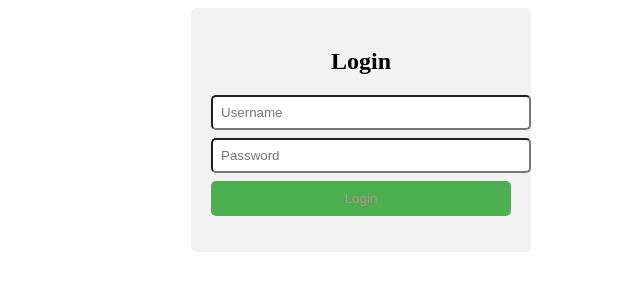
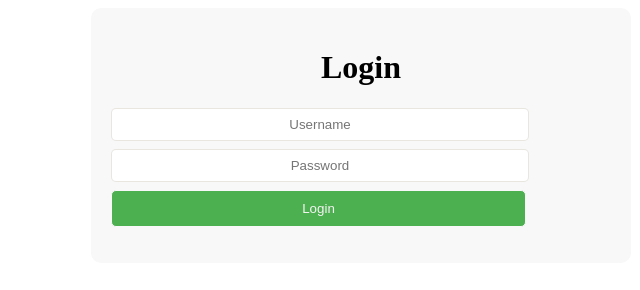
Before and after one commit to SamikshaKabra/SIMTASK, a plain HTML site: page Task 2/index.html in a window 1280 px wide. Shown: the whole page, without its empty margins (279-919 px from the left). Drawn offline with Linux system fonts and the light colour scheme.

Commit message:
Updated file

```diff
--- a/background generator/style.css
+++ b/Task 1/style.css
@@ -3,10 +3,9 @@ body {
     flex-direction: column;
     align-items: center;
     justify-content: center;
-    height: 100vh;
     margin: 0;
     font-family: Arial, sans-serif;
-    background: linear-gradient(to right, #ff0000, #0000ff);
+
   }
 
   h1 {
@@ -16,10 +15,3 @@ body {
   input[type="color"] {
     margin: 10px;
   }
-
-  #gradient {
-    width: 300px;
-    height: 200px;
-    border-radius: 5px;
-    margin-top: 20px;
-  }
--- a/login authenticator/index.html
+++ b/Task 2/index.html
@@ -6,7 +6,7 @@
 </head>
 <body>
   <div class="container">
-    <h2>Login</h2>
+    <h1>Login</h1>
     <form id="login-form">
       <input type="text" id="username" placeholder="Username" required>
       <input type="password" id="password" placeholder="Password" required>
--- a/login authenticator/script.js
+++ b/Task 2/script.js
@@ -6,9 +6,8 @@ document.getElementById("login-form").addEventListener("submit", function(event)
 
 
     if (username === "admin" && password === "password") {
-
-      window.location.href = "dashboard.html";
+      alert('login successful!');
     } else {
-      document.getElementById("error-message").textContent = "Invalid username or password.";
+      alert('Invalid username or password. Please try again');
     }
   });
--- a/login authenticator/style.css
+++ b/Task 2/style.css
@@ -1,32 +1,34 @@
 .container {
-    width: 300px;
-    margin: 0 auto;
+    width: 500px;
+    margin: auto;
     padding: 20px;
-    background-color: #f2f2f2;
-    border-radius: 5px;
+    background-color: #f8f8f8;
+    border-radius: 10px;
   }
 
-  h2 {
+  h1 {
     text-align: center;
   }
 
   input[type="text"],
   input[type="password"] {
-    width: 100%;
+    width: 80%;
     padding: 8px;
     margin-bottom: 8px;
-    border: 1px solid #4b3702202;
-    border-radius: 5px;
+    border: 1px solid #4b370220;
+    border-radius : 5px;
+    text-align : center;
   }
 
   button {
-    width: 100%;
+    width: 83%;
     padding: 10px;
     background-color: #4CAF50;
-    color: rgb(184, 141, 141);
-    border: none;
+    color: rgb(245, 244, 244);
+    border: 1px solid #f8f8f8;
     border-radius: 5px;
     cursor: pointer;
+    text-align: center;
   }
 
   #error-message {
```
Also changed, not shown: Task 1/background.html (renamed from background generator/background.html, +1 -2 lines), Task 1/script.js (renamed from background generator/script.js).
